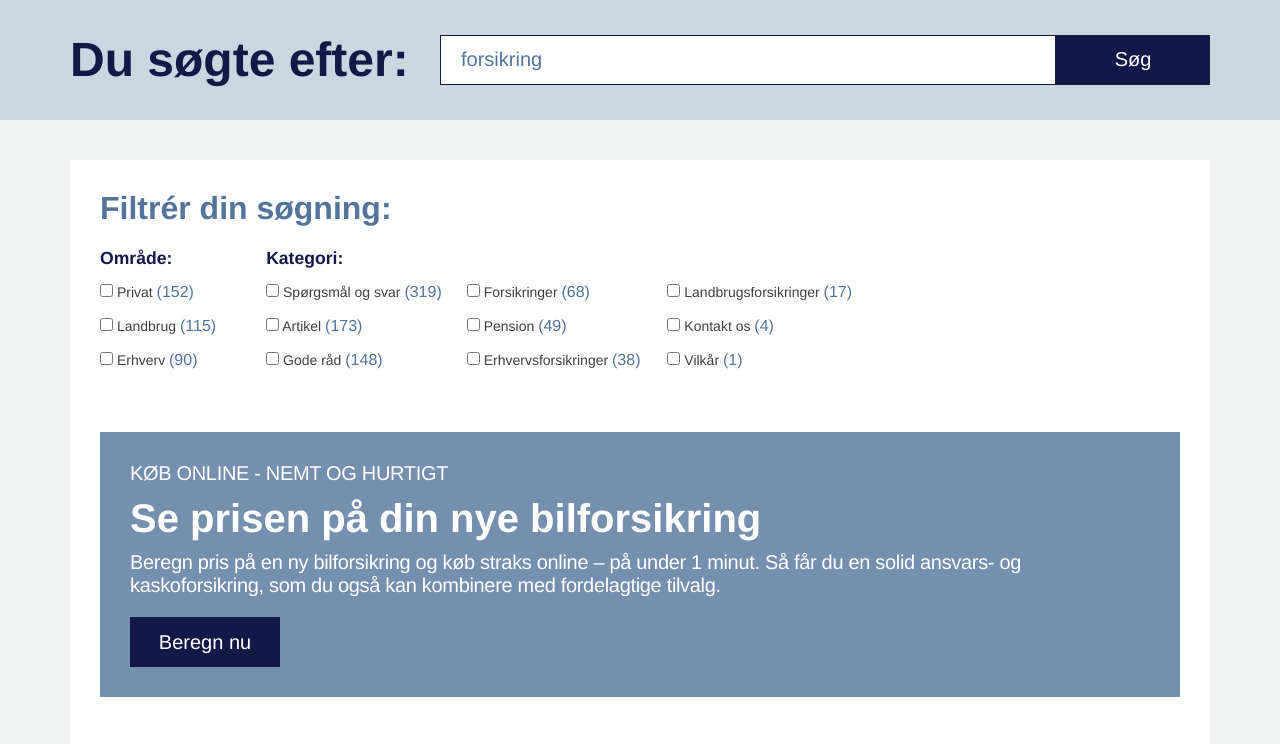
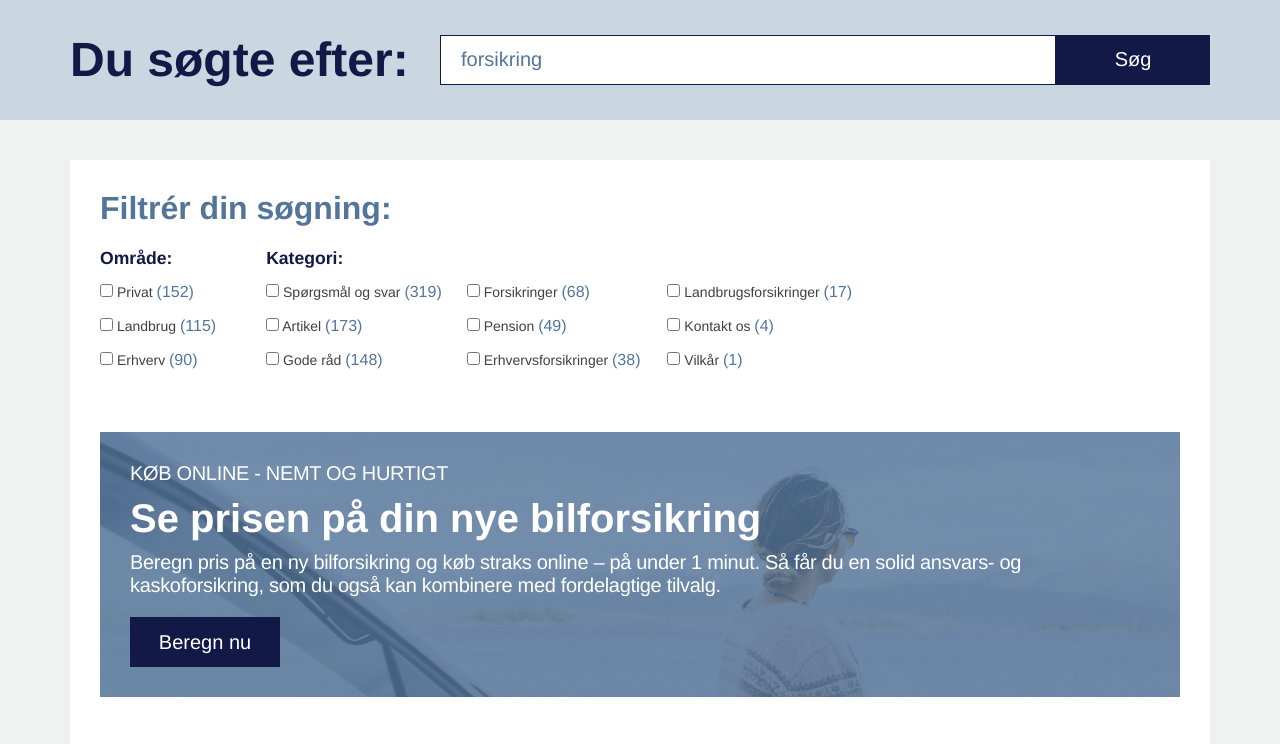
Before and after one commit to sign4731/technical_assignment_cludo, a plain HTML site: page index.html in a window 1280 px wide. Shown: the top 744 px of the page. Drawn offline with Linux system fonts and the light colour scheme; the site is published under a folder, as on GitHub Pages, so addresses that start at the root find nothing; a web font is replaced by a local one.

Commit message:
img fixed

```diff
--- a/style.css
+++ b/style.css
@@ -143,7 +143,7 @@ input[type="text"] {
 
 /* Banner */
 .banner {
-  background: url(/img/topdanmark_herobanner.jpeg) no-repeat;
+  background: url(img/topdanmark_herobanner.jpeg) no-repeat;
   background-size: cover;
   margin: 50px auto;
   /* padding: 30px; */
```
